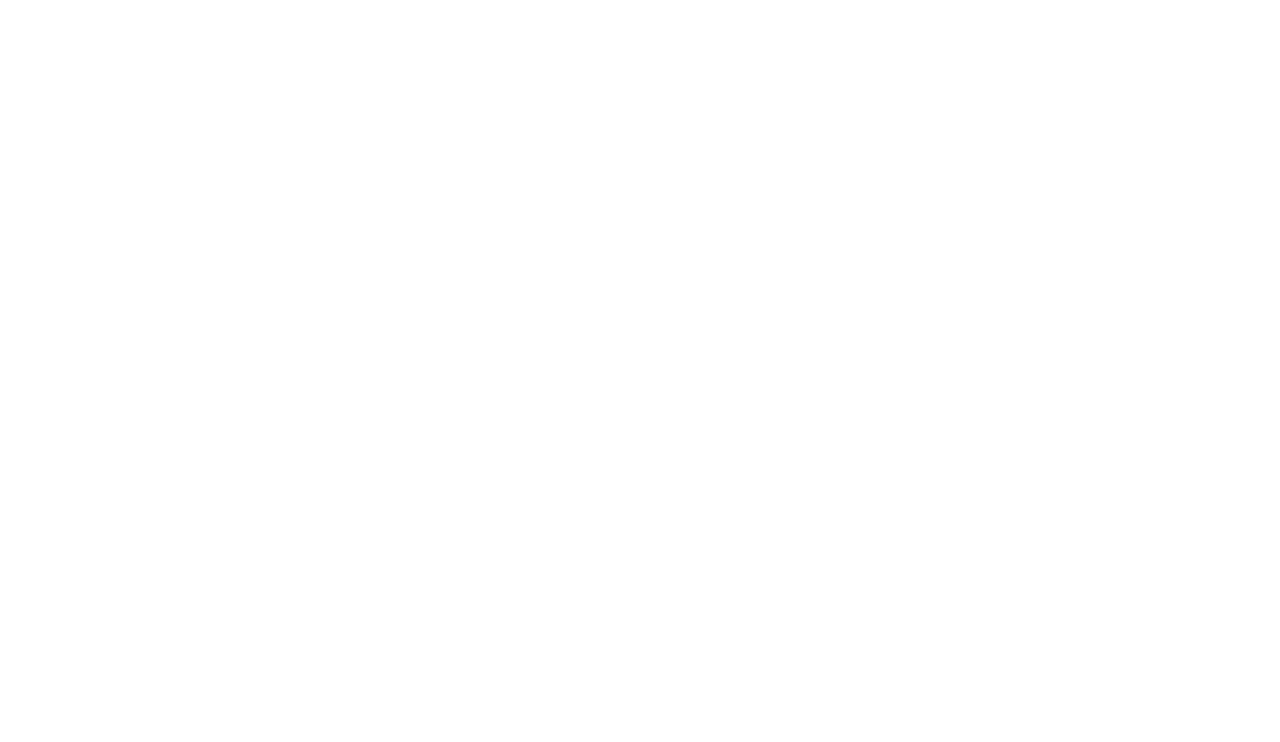
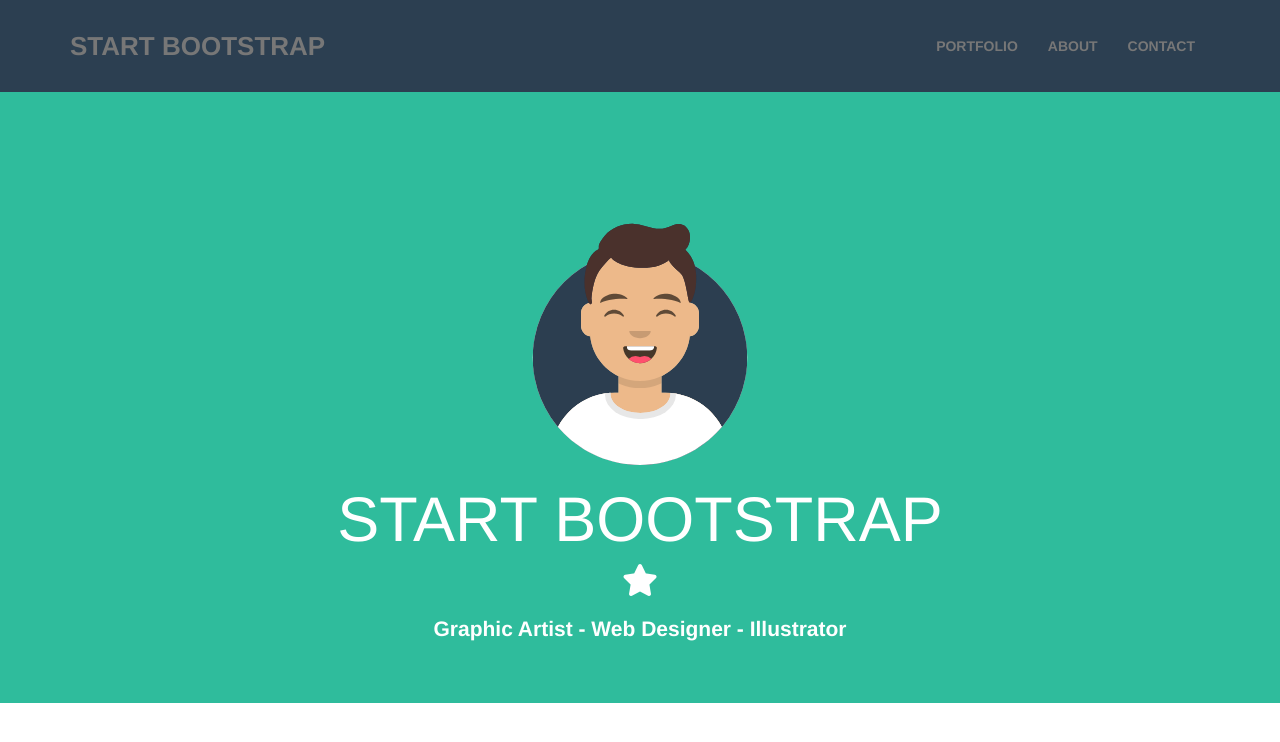
Before and after one commit to momoramadori/html-css-bootstrap-freelancer, a plain HTML site: page index.html in a window 1280 px wide. Drawn offline with nearby package versions, Linux system fonts and the light colour scheme.

Commit message:
struttura fatta

```diff
--- a/index.html
+++ b/index.html
@@ -3,14 +3,55 @@
     <head>
         <meta charset="utf-8">
         <title>Start Bootstrap</title>
+        <script src="https://kit.fontawesome.com/a41fcd4d62.js" crossorigin="anonymous"></script>
+        <meta name="viewport" content="width=device-width, initial-scale=1">
         <link rel="stylesheet" href="https://maxcdn.bootstrapcdn.com/bootstrap/3.3.7/css/bootstrap.min.css" integrity="sha384-BVYiiSIFeK1dGmJRAkycuHAHRg32OmUcww7on3RYdg4Va+PmSTsz/K68vbdEjh4u" crossorigin="anonymous">
         <link rel="stylesheet" href="style.css">
     </head>
     <body>
-        <section class="container">
-            <div class="row">
-                <div class="col-xs-12"></div>
+        <header>
+            <nav class="navbar navbar-default">
+                <div class="container">
+                    <div class="navbar-header">
+                         <a class="navbar-brand text-uppercase" href="#">Start Bootstrap</a>
+                         <button type="button" class="navbar-toggle collapsed" data-toggle="collapse" data-target="#bs-example-navbar-collapse-1" aria-expanded="false">
+                            <span class="sr-only">Toggle navigation</span>
+                            <span class="icon-bar"></span>
+                            <span class="icon-bar"></span>
+                            <span class="icon-bar"></span>
+                        </button>
+                    </div>
+                    <div class="collapse navbar-collapse">
+                        <ul class="nav navbar-nav navbar-right">
+                            <li><a class="text-uppercase" href="#">Portfolio</a></li>
+                            <li><a class="text-uppercase" href="#">About</a></li>
+                            <li><a class="text-uppercase" href="#">Contact</a></li>
+                        </ul>
+                    </div>
+                </div>
+            </nav>
+        </header>
+        <main>
+            <div class="jumbotron">
+              <div class="container">
+                  <div class="row">
+                      <div class="col-xs-12 text-center">
+                          <img src="img/avatar.svg" alt="avatar">
+                      </div>
+                  </div>
+                  <div class="row">
+                        <div class="col-xs-12">
+                            <h1 class="text-uppercase text-center">Start Bootstrap</h1>
+                        </div>
+                  </div>
+                  <div class="row">
+                      <div class="text-center"><i class="fas fa-star"></i></div>
+                  </div>
+                  <div class="row">
+                      <p class="text-center h3"><strong>Graphic Artist - Web Designer - Illustrator</strong></p>
+                  </div>
+              </div>
             </div>
-        </section>
+        </main>
     </body>
 </html>
--- a/style.css
+++ b/style.css
@@ -0,0 +1,42 @@
+body {
+    color: white;
+}
+
+.jumbotron {
+    background-color: rgb(47, 188, 156);
+}
+.navbar {
+    margin-bottom: 0;
+    padding: 20px 15px;
+    background-color: rgb(44, 63, 81);
+    border: 1px solid rgb(44, 63, 81);
+    border-radius: 0;
+}
+.navbar-dfault {
+    color: white;
+}
+
+.jumbotron img {
+    height: 250px;
+    margin-top: 75px;
+}
+
+.jumbotron i {
+    font-size: 32px;
+}
+
+.line {
+    max-width: 7rem;
+    height: 3px;
+    border-radius: 2px;
+    background-color: white;
+}
+
+.navbar-brand {
+    font-weight: 700;
+    font-size: 26px;
+}
+
+.navbar-nav li a  {
+    font-weight: 700;
+}
```
Also changed, not shown: img/avatar.svg (added).
